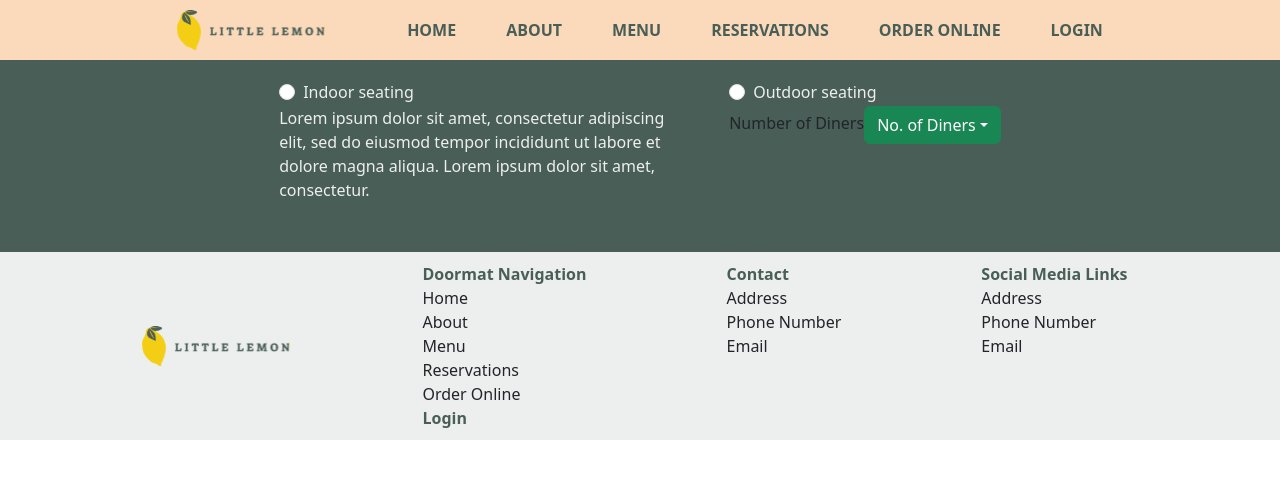
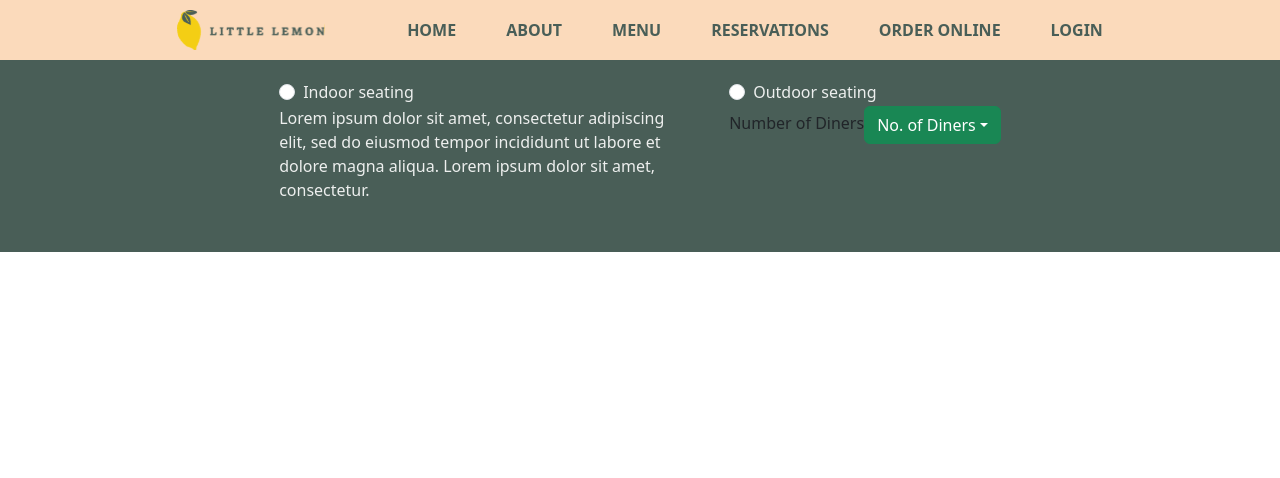
Before and after one commit to Parikshit-Panwar-WSU/Little-Lemon, a React (Create React App) app: page / in a window 1280 px wide. Shown: the top 478 px of the page. Built offline with nearby package versions, Linux system fonts and the light colour scheme.

Commit message:
Changed ReservatioPage to BookingForm

```diff
--- a/src/App.js
+++ b/src/App.js
@@ -5,14 +5,13 @@ import React from 'react';
 import Nav from './components/Nav.js';
 import Footer from './components/Footer.js';
 import HomePage from './components/HomePage.js';
-import ReservationPage from './components/ReservationPage.js';
+import BookingForm from './components/BookingForm.js';
 
 function App() {
   return (
     <>
       <Nav />
-        <ReservationPage />
-      <Footer />
+      <BookingForm />
     </>
   );
 }
--- a/src/components/ReservationPage.js
+++ b/src/components/BookingForm.js
@@ -3,7 +3,7 @@ import Form from 'react-bootstrap/Form';
 import Dropdown from 'react-bootstrap/Dropdown';
 import { Button } from 'react-bootstrap';
 
-const ReservationPage = () => {
+const BookingForm = () => {
     return (
         <main role='reservationSection' className='flex-container reservationMobile'
         style={{padding: 20, backgroundColor: '#495e57'}}>
@@ -68,4 +68,4 @@ const ReservationPage = () => {
     );
 }
 
-export default ReservationPage;
+export default BookingForm;
```
